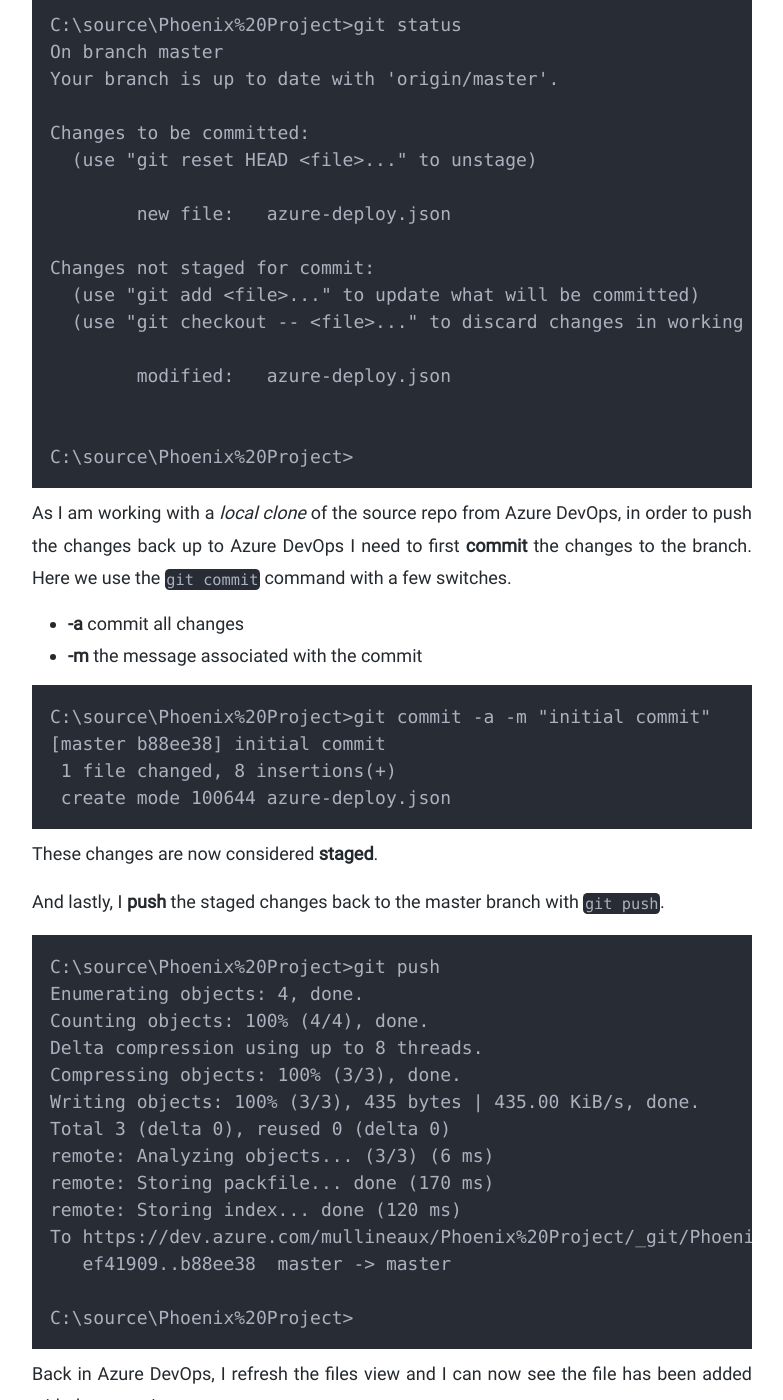
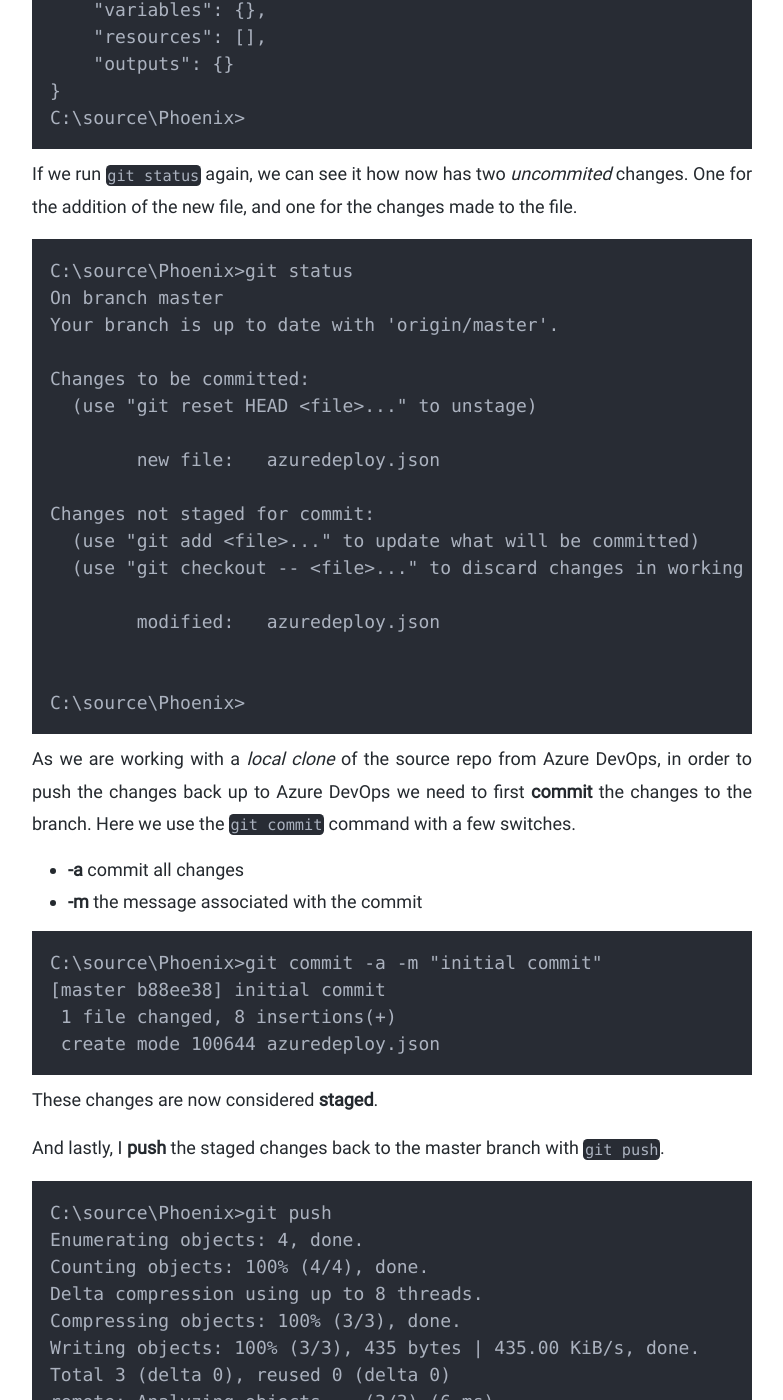
Before and after one commit to caseymullineaux/caseymullineaux.github.io, a Jekyll site: the page built from _posts/azure-devops/2019-03-01-azure-devops-part-2.md, in a window 1280 px wide and 1400 px high, scrolled down 5062 px. Shown: the whole window, without its empty margins (248-1031 px from the left). Built offline with Jekyll 4.4.1, drawn with Linux system fonts in a browser that asks for light colours; nearby versions of some CDN libraries; a style sheet for code colours, icons or effects is not loaded; some of the changed text lies outside the part shown.

Commit message:
updated images and minor rewording

````diff
--- a/_posts/azure-devops/2019-03-01-azure-devops-part-2.md
+++ b/_posts/azure-devops/2019-03-01-azure-devops-part-2.md
@@ -19,15 +17,11 @@
         Before you start make sure you have installed <a href="https://gitforwindows.org/">Git for Windows</a> <br>
 </p>
 
-To get started, open the project in Azure DevOps and click **Repos** from the menu on the left
+To get started, open the project in Azure DevOps and click **Repos** from the menu on the left.
+Now *initialize* the repo. This creates the necessary file and folder structure needed by git.
+Once initialized, you'll be redirected to the files view of the newly initialized repo, that contains a single `README.md` file.
 
-![image1](/images/posts/azure-devops/part2/part2-image1.png)
-
-The first thing we need to do is *initialize* the repo. This creates the necessary file and folder structure needed by git.
-
-![image2](/images/posts/azure-devops/part2/part2-image2.png)
-
-Once initialized, you'll be redirected to the files view of the newly initialized repo, that contains a single `README.md` file.
+![image1](/images/posts/azure-devops/part2/part2-animation1.gif)
 
 # Clone the repo
 
@@ -46,8 +40,25 @@
 In a command prompt, navigate to the directory you created earlier and **clone** the repo to your local machine. This will create a new directory with the name of the project inside the current directory.
 
 ```cmd
-NOTE: git clone - show cmd output
+C:\source>git clone https://mullineaux@dev.azure.com/mullineaux/Phoenix/_git/Phoenix
+Cloning into 'Phoenix'...
+remote: Azure Repos
+remote: Found 6 objects to send. (67 ms)
+Unpacking objects: 100% (6/6), done.
 
+C:\source>dir
+ Volume in drive C has no label.
+ Volume Serial Number is DC2D-1D62
+
+ Directory of C:\source
+
+01/03/2019  06:32 PM    <DIR>          .
+01/03/2019  06:32 PM    <DIR>          ..
+01/03/2019  06:32 PM    <DIR>          Phoenix
+               0 File(s)              0 bytes
+               3 Dir(s)  29,011,558,400 bytes free
+
+C:\source>
 ```
 
 # Pushing changes - the hard way
@@ -61,16 +72,16 @@
 
 ---
 
-Let's create a new blank file called `azure-deploy.json`.
+Let's create a new blank file called `azuredeploy.json`.
 
 ```cmd
-C:\source\Phoenix%20Project>type nul > azure-deploy.json
+C:\source\Phoenix>type nul > azuredeploy.json
 
-C:\source\Phoenix%20Project>dir
+C:\source\Phoenix>dir
  Volume in drive C has no label.
  Volume Serial Number is DC2D-1D62
 
- Directory of C:\source\Phoenix%20Project
+ Directory of C:\source\Phoenix
 
 28/02/2019  08:12 AM    <DIR>          .
 28/02/2019  08:12 AM    <DIR>          ..
@@ -79,38 +90,38 @@
                2 File(s)            968 bytes
                2 Dir(s)  16,949,805,056 bytes free
 
-C:\source\Phoenix%20Project>
+C:\source\Phoenix>
 
 ```
 
 The first step is to add the new file to the git repo so it can start tracking changes in the file.
 
 ```cmd
-C:\source\Phoenix%20Project>git add azure-deploy.json
+C:\source\Phoenix>git add azuredeploy.json
 
-C:\source\Phoenix%20Project>
+C:\source\Phoenix>
 ```
 
 Now if we run `git status` we can see that git is now tracking the new file, and we have one *uncommited* change in the repo (the new file).
 
 ```cmd
-C:\source\Phoenix%20Project>git status
+C:\source\Phoenix>git status
 On branch master
 Your branch is up to date with 'origin/master'.
 
 Changes to be committed:
   (use "git reset HEAD <file>..." to unstage)
 
-        new file:   azure-deploy.json
+        new file:   azuredeploy.json
 
 
-C:\source\Phoenix%20Project>
+C:\source\Phoenix>
 ```
 
 Next, using notepad (or your editor of choice) modify the file and add a basic ARM template scaffold.
 
 ```cmd
-C:\source\Phoenix%20Project>type azure-deploy.json
+C:\source\Phoenix>type azuredeploy.json
 {
     "$schema": "https://schema.management.azure.com/schemas/2015-01-01/deploymentTemplate.json#",
     "contentVersion": "1.0.0.0",
@@ -119,41 +130,41 @@
     "resources": [],
     "outputs": {}
 }
-C:\source\Phoenix%20Project>
+C:\source\Phoenix>
 ```
 
 If we run `git status` again, we can see it how now has two *uncommited* changes. One for the addition of the new file, and one for the changes made to the file.
 
 ```cmd
-C:\source\Phoenix%20Project>git status
+C:\source\Phoenix>git status
 On branch master
 Your branch is up to date with 'origin/master'.
 
 Changes to be committed:
   (use "git reset HEAD <file>..." to unstage)
 
-        new file:   azure-deploy.json
+        new file:   azuredeploy.json
 
 Changes not staged for commit:
   (use "git add <file>..." to update what will be committed)
   (use "git checkout -- <file>..." to discard changes in working directory)
 
-        modified:   azure-deploy.json
+        modified:   azuredeploy.json
 
 
-C:\source\Phoenix%20Project>
+C:\source\Phoenix>
 ```
 
-As I am working with a *local clone* of the source repo from Azure DevOps, in order to push the changes back up to Azure DevOps I need to first **commit** the changes to the branch. Here we use the `git commit` command with a few switches.
+As we are working with a *local clone* of the source repo from Azure DevOps, in order to push the changes back up to Azure DevOps we need to first **commit** the changes to the branch. Here we use the `git commit` command with a few switches.
 
 * **-a** commit all changes
 * **-m** the message associated with the commit
 
 ```cmd
-C:\source\Phoenix%20Project>git commit -a -m "initial commit"
+C:\source\Phoenix>git commit -a -m "initial commit"
 [master b88ee38] initial commit
  1 file changed, 8 insertions(+)
- create mode 100644 azure-deploy.json
+ create mode 100644 azuredeploy.json
 ```
 
 These changes are now considered **staged**.
@@ -161,7 +172,7 @@
 And lastly, I **push** the staged changes back to the master branch with `git push`.
 
 ```cmd
-C:\source\Phoenix%20Project>git push
+C:\source\Phoenix>git push
 Enumerating objects: 4, done.
 Counting objects: 100% (4/4), done.
 Delta compression using up to 8 threads.
@@ -171,29 +182,29 @@
 remote: Analyzing objects... (3/3) (6 ms)
 remote: Storing packfile... done (170 ms)
 remote: Storing index... done (120 ms)
-To https://dev.azure.com/mullineaux/Phoenix%20Project/_git/Phoenix%20Project
+To https://dev.azure.com/mullineaux/Phoenix/_git/Phoenix
    ef41909..b88ee38  master -> master
 
-C:\source\Phoenix%20Project>
+C:\source\Phoenix>
 ```
 
-Back in Azure DevOps, I refresh the files view  and I can now see the file has been added with the commit message.
+Back in Azure DevOps, refreshing the file view shows that the file has been added with the commit message we entered earlier.
 
 ![image4](/images/posts/azure-devops/part2/part2-image4.png)
 
 # Pushing changes - the easy way
 
-VSCode has native support for Git built right in. All of the actions we completed on the command line are *abstracted away* with a few simple clicks. VSCode automatically knows about the repo from the files that were created during initilization and then cloned to our local directory.
+VSCode has native support for Git built right in. All of the actions we completed on the command line are *abstracted away* with a few simple clicks. VSCode automatically knows about the repo from the files that were created during the repos initilization.
 
 ---
 
 Fire up VSCode in the current directory.
 
 ```cmd
-C:\source\Phoenix%20Project>code .
+C:\source\Phoenix>code .
 ```
 
-Edit `azure-deploy.json` to deploy something simple, like a storage account.
+Edit `azuredeploy.json` to deploy something simple, like a storage account.
 
 ```json
 {
@@ -218,7 +229,7 @@
 }
 ```
 
-Once you save the changes, notice the badge on the source control menu now indicates *an uncommited change*.
+Notice the badge on the source control menu now indicates *an uncommited change*.
 
 ![image5](/images/posts/azure-devops/part2/part2-image5.png)
 
@@ -230,11 +241,11 @@
 
 ![image7](/images/posts/azure-devops/part2/part2-image7.png)
 
-The changes can then be commited to the local repo by entering a commit message and clicking the **commit** icon. (Shortcut: `CTRL + Enter`)
+The changes can then be commited to the local repo by entering a commit message and clicking the `commit icon`. (Shortcut: `CTRL + Enter`)
 
 ![image8](/images/posts/azure-devops/part2/part2-image8.png)
 
-The status icon in the bottom toolbar now changes to show we have one outgoing change.
+The `status icon` in the bottom toolbar now changes to show we have one outgoing change.
 
 ![image9](/images/posts/azure-devops/part2/part2-image9.png)
 
@@ -242,7 +253,7 @@
 
 ![image10](/images/posts/azure-devops/part2/part2-image10.png)
 
-Alternatively, you can **synchronize** changes (simultanious push and pull) by clicking the status icon in the bottom toolbar.
+Alternatively, you can **synchronize** changes (simultanious push and pull) by clicking the `status icon` in the bottom toolbar.
 
 <p class="alert alert-success">
     <i class="fa fa-check-circle"></i> <strong>Pro tip!</strong><br>
````
Also changed, not shown: other parts of _posts/azure-devops/2019-03-01-azure-devops-part-2.md (+2 -4 lines), _posts/azure-devops/2019-01-11-azure-devops-part-1.md (+8 -8 lines), images/posts/azure-devops/part1-image4.png (deleted), images/posts/azure-devops/part1/part1-image1.png (renamed from images/posts/azure-devops/part1-image1.png), images/posts/azure-devops/part1/part1-image2.png (renamed from images/posts/azure-devops/part1-image2.png), images/posts/azure-devops/part1/part1-image3.png (renamed from images/posts/azure-devops/part1-image3.png), images/posts/azure-devops/part1/part1-image4.png (added), images/posts/azure-devops/part2/part2-animation1.gif (added), images/posts/azure-devops/part2/part2-image3.png.
